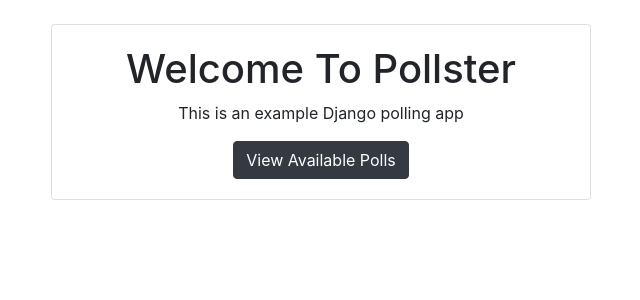
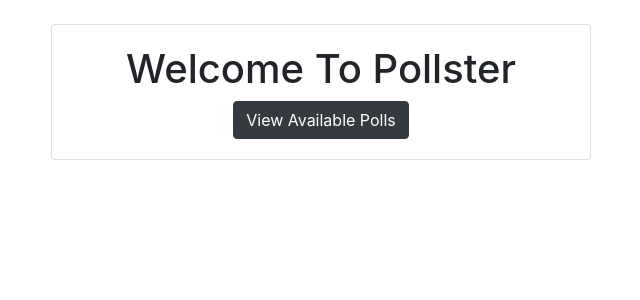
Before and after one commit to huuphu99/Voting-App, a Django app: page / in a window 1280 px wide. Shown: the part 56-356 px from the top of the page, without its empty margins (319-959 px from the left). Run offline with Django 3.2, Linux system fonts and the light colour scheme; some libraries are stand-ins or nearby versions.

Commit message:
index.html

```diff
--- a/templates/pages/index.html
+++ b/templates/pages/index.html
@@ -4,7 +4,6 @@
 <div class="card text-center">
   <div class="card-body">
     <h1>Welcome To Pollster</h1>
-    <p>This is an example Django polling app</p>
     <a class="btn btn-dark" href="{% url 'polls:index' %}">
         View Available Polls</a
       >
```
